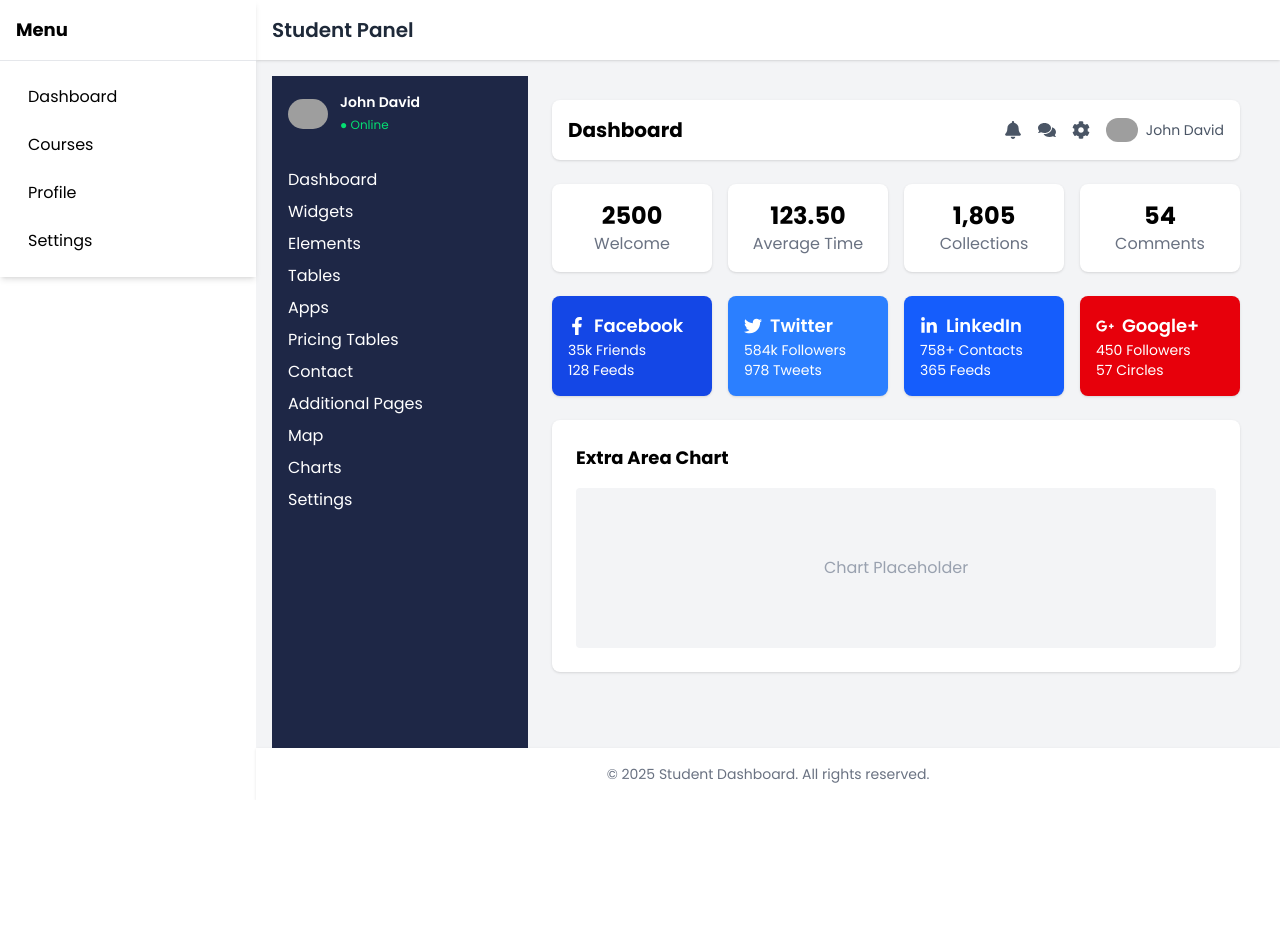
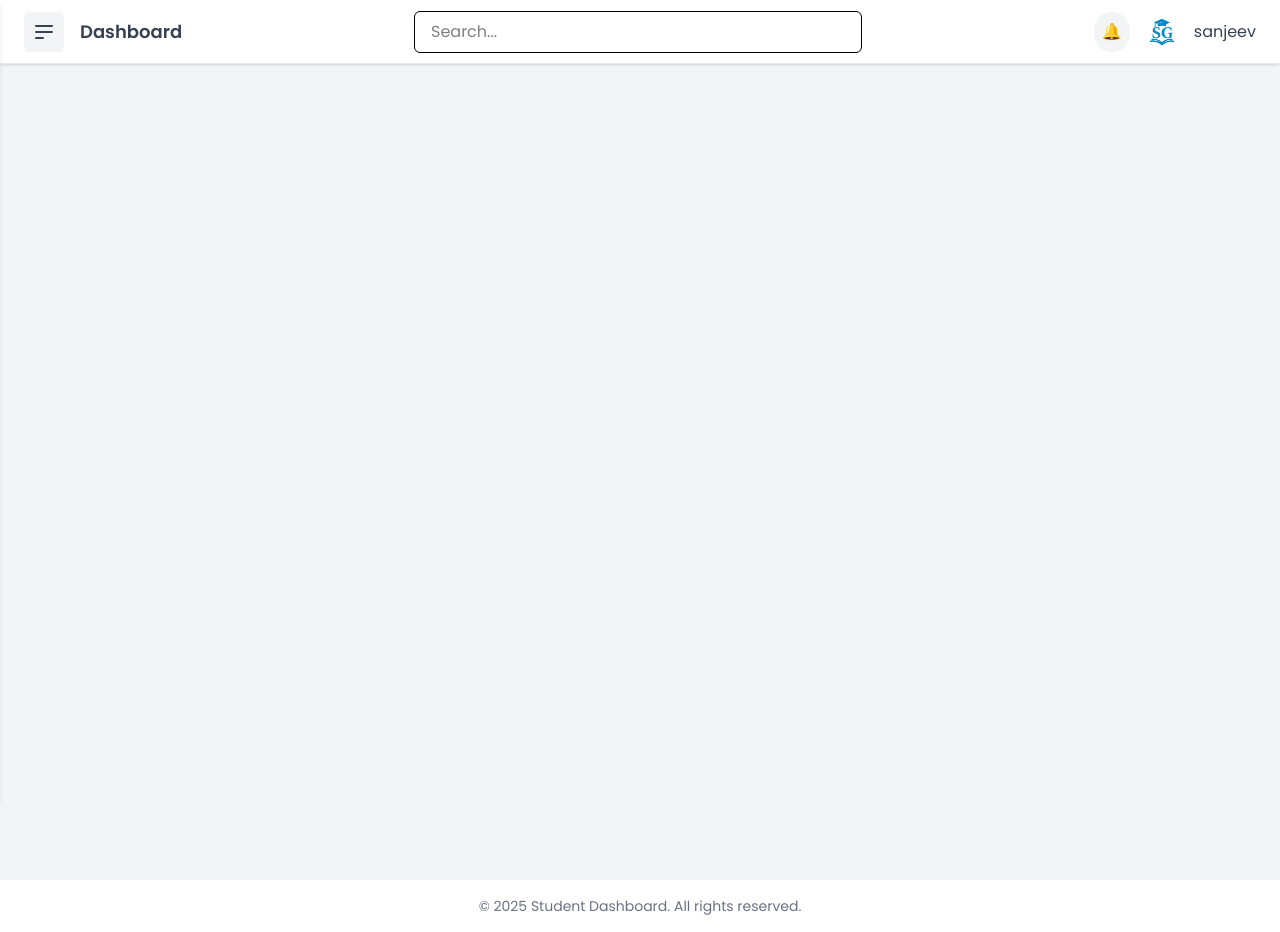
Before and after one commit to prasannarijal35/shikshyaghar, a Next.js app: page /student in a window 1280 px wide. Before the commit the page ends 800 px from the top, so only its background shows below. Built offline with nearby package versions, Linux system fonts and the light colour scheme; grey boxes are pictures that could not be loaded.

Commit message:
managing folders

```diff
--- a/src/components/home/OverlapMainpage.tsx
+++ b/src/components/home/OverlapMainpage.tsx
@@ -7,8 +7,8 @@ import Link from "next/link";
 
 export default function OverlapMainpage() {
   return (
-    <section className="py-16 px-6 md:px-20 overflow-hidden container">
-      <div className="max-w-6xl mx-auto grid grid-cols-1 md:grid-cols-2 items-center gap-10">
+    <section className="py-16  overflow-hidden container">
+      <div className="max-w-6xl grid grid-cols-1 md:grid-cols-2 items-center gap-10">
         <MotionDiv
           className="flex space-y-8 flex-col items-start"
           initial={{ opacity: 0, x: -60 }}
--- a/src/components/studentPannel/StudentDashBoard.tsx
+++ b/src/components/studentPannel/StudentDashBoard.tsx
@@ -1,147 +1,5 @@
-"use client";
+import React from "react";
 
-import {
-  FaBell,
-  FaComments,
-  FaCog,
-  FaFacebookF,
-  FaTwitter,
-  FaLinkedinIn,
-  FaGooglePlusG,
-} from "react-icons/fa";
-import Image from "next/image";
-
-const StudentDashboard = () => {
-  return (
-    <div className="flex">
-      {/* Sidebar */}
-      <aside className="w-64 bg-[#1e2746] text-white min-h-screen p-4 space-y-4">
-        <div className="flex items-center space-x-3 mb-8">
-          <Image
-            src="/avatar.jpg"
-            alt="User"
-            width={40}
-            height={40}
-            className="rounded-full"
-          />
-          <div>
-            <h2 className="text-sm font-semibold">John David</h2>
-            <span className="text-green-400 text-xs">● Online</span>
-          </div>
-        </div>
-
-        <nav className="space-y-2">
-          {[
-            "Dashboard",
-            "Widgets",
-            "Elements",
-            "Tables",
-            "Apps",
-            "Pricing Tables",
-            "Contact",
-            "Additional Pages",
-            "Map",
-            "Charts",
-            "Settings",
-          ].map((item) => (
-            <div key={item} className="hover:text-yellow-400 cursor-pointer">
-              {item}
-            </div>
-          ))}
-        </nav>
-      </aside>
-
-      {/* Main Content */}
-      <div className="flex-1 p-6">
-        {/* Header */}
-        <header className="flex justify-between items-center bg-white shadow p-4 rounded-lg mb-6">
-          <h1 className="text-xl font-bold">Dashboard</h1>
-          <div className="flex items-center gap-4 text-gray-600 text-lg">
-            <FaBell />
-            <FaComments />
-            <FaCog />
-            <div className="flex items-center gap-2 text-sm">
-              <Image
-                src="/avatar.jpg"
-                alt="User"
-                width={32}
-                height={32}
-                className="rounded-full"
-              />
-              <span>John David</span>
-            </div>
-          </div>
-        </header>
-
-        {/* Top Metrics */}
-        <div className="grid grid-cols-4 gap-4 mb-6">
-          {[
-            { label: "Welcome", value: "2500" },
-            { label: "Average Time", value: "123.50" },
-            { label: "Collections", value: "1,805" },
-            { label: "Comments", value: "54" },
-          ].map(({ label, value }) => (
-            <div
-              key={label}
-              className="bg-white p-4 rounded-lg shadow text-center"
-            >
-              <div className="text-2xl font-bold">{value}</div>
-              <div className="text-gray-500">{label}</div>
-            </div>
-          ))}
-        </div>
-
-        {/* Social Stats */}
-        <div className="grid grid-cols-4 gap-4 mb-6">
-          {[
-            {
-              platform: "Facebook",
-              stats: ["35k Friends", "128 Feeds"],
-              color: "bg-blue-700",
-              icon: <FaFacebookF />,
-            },
-            {
-              platform: "Twitter",
-              stats: ["584k Followers", "978 Tweets"],
-              color: "bg-blue-500",
-              icon: <FaTwitter />,
-            },
-            {
-              platform: "LinkedIn",
-              stats: ["758+ Contacts", "365 Feeds"],
-              color: "bg-blue-600",
-              icon: <FaLinkedinIn />,
-            },
-            {
-              platform: "Google+",
-              stats: ["450 Followers", "57 Circles"],
-              color: "bg-red-600",
-              icon: <FaGooglePlusG />,
-            },
-          ].map(({ platform, stats, color, icon }) => (
-            <div
-              key={platform}
-              className={`${color} text-white p-4 rounded-lg shadow`}
-            >
-              <div className="flex items-center gap-2 text-lg font-semibold">
-                {icon} {platform}
-              </div>
-              <div className="text-sm">{stats[0]}</div>
-              <div className="text-sm">{stats[1]}</div>
-            </div>
-          ))}
-        </div>
-
-        {/* Chart Placeholder */}
-        <div className="bg-white p-6 rounded-lg shadow">
-          <h2 className="text-lg font-bold mb-4">Extra Area Chart</h2>
-          <div className="h-40 bg-gray-100 rounded flex items-center justify-center text-gray-400">
-            Chart Placeholder
-          </div>
-        </div>
-      </div>
-    </div>
-  );
-};
-
-export default StudentDashboard;
+export default function hello() {
+  return <div></div>;
+}
--- a/src/components/studentPannel/studentlayout/StudentAside.tsx
+++ b/src/components/studentPannel/studentlayout/StudentAside.tsx
@@ -1,62 +1,22 @@
-"use client";
+import Image from "next/image";
+import logo from "@/assets/logo/Sg_logo.png";
 
-import React from "react";
-
-interface StudentSidebarProps {
-  isSidebarOpen: boolean;
-  toggleSidebar: () => void;
-}
-
-export default function StudentSidebar({
-  isSidebarOpen,
-  toggleSidebar,
-}: StudentSidebarProps) {
+export default function Aside({ isOpen }: { isOpen: boolean }) {
   return (
-    <>
-      {/* Overlay for mobile when sidebar is open */}
-      {isSidebarOpen && (
-        <div
-          className="fixed inset-0 bg-black bg-opacity-30 z-20 md:hidden"
-          onClick={toggleSidebar}
+    <aside
+      className={`w-64 h-screen bg-white shadow-md fixed top-0 left-0 z-20 flex flex-col transform transition-transform duration-300 ${
+        isOpen ? "translate-x-0" : "-translate-x-full"
+      }`}
+    >
+      <div className="p-6">
+        <Image
+          src={logo}
+          alt="TailAdmin Logo"
+          width={150}
+          height={40}
+          priority
         />
-      )}
-
-      <aside
-        className={`fixed top-0 left-0 h-full w-64 bg-white shadow-md z-30 transform transition-transform duration-300 ease-in-out
-        ${
-          isSidebarOpen ? "translate-x-0" : "-translate-x-full"
-        } md:translate-x-0 md:static md:flex-shrink-0`}
-      >
-        <div className="p-4 text-lg font-bold border-b border-gray-200">
-          Menu
-        </div>
-        <nav className="flex flex-col p-4 space-y-2">
-          <a
-            href="/student/dashboard"
-            className="px-3 py-2 rounded hover:bg-blue-100"
-          >
-            Dashboard
-          </a>
-          <a
-            href="/student/courses"
-            className="px-3 py-2 rounded hover:bg-blue-100"
-          >
-            Courses
-          </a>
-          <a
-            href="/student/profile"
-            className="px-3 py-2 rounded hover:bg-blue-100"
-          >
-            Profile
-          </a>
-          <a
-            href="/student/settings"
-            className="px-3 py-2 rounded hover:bg-blue-100"
-          >
-            Settings
-          </a>
-        </nav>
-      </aside>
-    </>
+      </div>
+    </aside>
   );
 }
--- a/src/components/studentPannel/studentlayout/StudentHeader.tsx
+++ b/src/components/studentPannel/studentlayout/StudentHeader.tsx
@@ -1,49 +1,54 @@
 "use client";
-
-import React from "react";
-
-interface StudentHeaderProps {
-  isSidebarOpen: boolean;
-  toggleSidebar: () => void;
-}
+import Image from "next/image";
+import { HiOutlineMenuAlt2 } from "react-icons/hi"; // Importing react icon
+import logo from "@/assets/logo/Sg_logo.png";
 
 export default function StudentHeader({
+  toggleSidebar,
   isSidebarOpen,
-  toggleSidebar,
-}: StudentHeaderProps) {
+}: {
+  toggleSidebar: () => void;
+  isSidebarOpen: boolean;
+}) {
   return (
-    <header className="bg-white shadow p-4 flex items-center justify-between">
-      <button
-        onClick={toggleSidebar}
-        className="md:hidden p-2 rounded-md focus:outline-none focus:ring-2 focus:ring-blue-500"
-        aria-label="Toggle sidebar"
-      >
-        {/* Hamburger icon */}
-        <svg
-          className="w-6 h-6 text-gray-700"
-          fill="none"
-          stroke="currentColor"
-          strokeWidth="2"
-          viewBox="0 0 24 24"
-          xmlns="http://www.w3.org/2000/svg"
-        >
-          {isSidebarOpen ? (
-            <path
-              strokeLinecap="round"
-              strokeLinejoin="round"
-              d="M6 18L18 6M6 6l12 12"
-            />
-          ) : (
-            <path
-              strokeLinecap="round"
-              strokeLinejoin="round"
-              d="M4 6h16M4 12h16M4 18h16"
-            />
-          )}
-        </svg>
-      </button>
-      <h1 className="text-xl font-semibold text-gray-800">Student Panel</h1>
-      <div>{/* You can add user avatar or profile dropdown here */}</div>
+    <header
+      className={`h-16 flex items-center justify-between px-4 sm:px-6 bg-white border-b border-gray-200 shadow-sm z-10 fixed top-0 ${
+        isSidebarOpen ? "left-64" : "left-0"
+      } right-0 transition-all duration-300`}
+    >
+      <div className="flex items-center gap-4">
+        {/* Sidebar Toggle */}
+        <button className="p-2 rounded-md bg-gray-100" onClick={toggleSidebar}>
+          <HiOutlineMenuAlt2 className="h-6 w-6 text-gray-700" />
+        </button>
+
+        <span className="text-gray-700 text-lg font-semibold">Dashboard</span>
+      </div>
+
+      {/* Search Bar */}
+      <div className="hidden sm:block w-full max-w-md mx-4">
+        <input
+          type="text"
+          placeholder="Search..."
+          className="w-full px-4 py-2 border rounded-md focus:outline-none focus:ring-2 focus:ring-blue-500"
+        />
+      </div>
+
+      <div className="flex items-center gap-4">
+        <button className="p-2 rounded-full bg-gray-100">
+          <span role="img" aria-label="notification">
+            🔔
+          </span>
+        </button>
+        <Image
+          src={logo}
+          alt="User Avatar"
+          width={32}
+          height={32}
+          className="rounded-full"
+        />
+        <span className="text-gray-700 hidden sm:block">sanjeev</span>
+      </div>
     </header>
   );
 }
--- a/src/components/studentPannel/studentlayout/StudentLayouts.tsx
+++ b/src/components/studentPannel/studentlayout/StudentLayouts.tsx
@@ -1,6 +1,6 @@
 "use client";
 
-import React, { ReactNode, useState } from "react";
+import { ReactNode, useState } from "react";
 import StudentHeader from "@/components/studentPannel/studentlayout/StudentHeader";
 import StudentSidebar from "@/components/studentPannel/studentlayout/StudentAside";
 import StudentFooter from "@/components/studentPannel/studentlayout/StudentFooter";
@@ -10,19 +10,22 @@ export default function StudentLayout({ children }: { children: ReactNode }) {
   const toggleSidebar = () => setIsSidebarOpen(!isSidebarOpen);
 
   return (
-    <div className="w-screen flex">
-      <StudentSidebar
-        isSidebarOpen={isSidebarOpen}
-        toggleSidebar={toggleSidebar}
-      />
-      <main className="flex-1 bg-gray-100 h-screen flex flex-col">
+    <div className="min-h-screen bg-gray-100 flex">
+      <StudentSidebar isOpen={isSidebarOpen} />
+
+      <div
+        className={`flex-1 transition-all duration-300 ${
+          isSidebarOpen ? "sm:ml-64" : "ml-0"
+        }`}
+      >
         <StudentHeader
+          toggleSidebar={toggleSidebar}
           isSidebarOpen={isSidebarOpen}
-          toggleSidebar={toggleSidebar}
         />
-        <div className="flex-1 overflow-y-auto p-4">{children}</div>
+
+        <main className="pt-16 p-4">{children}</main>
         <StudentFooter />
-      </main>
+      </div>
     </div>
   );
 }
```
